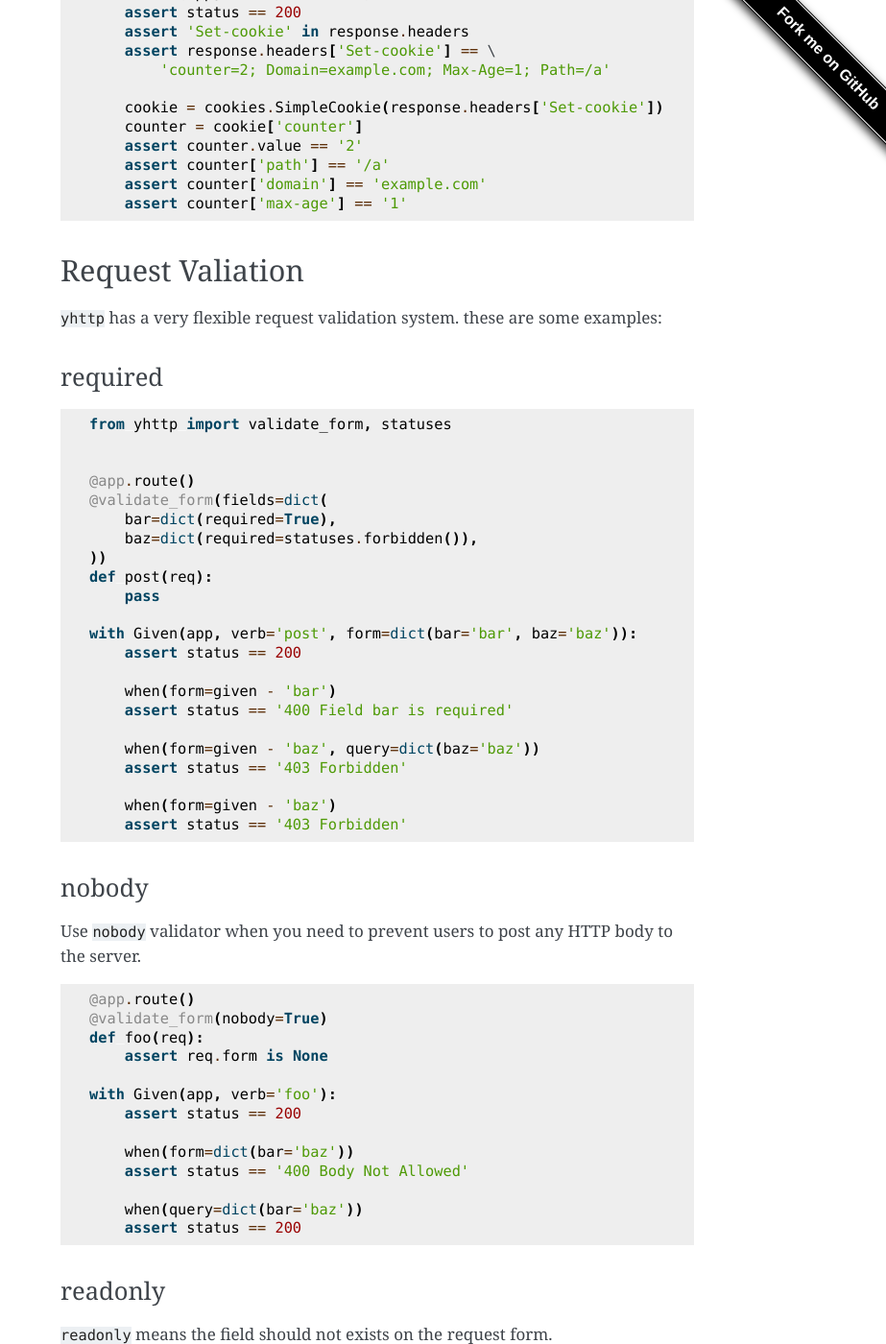
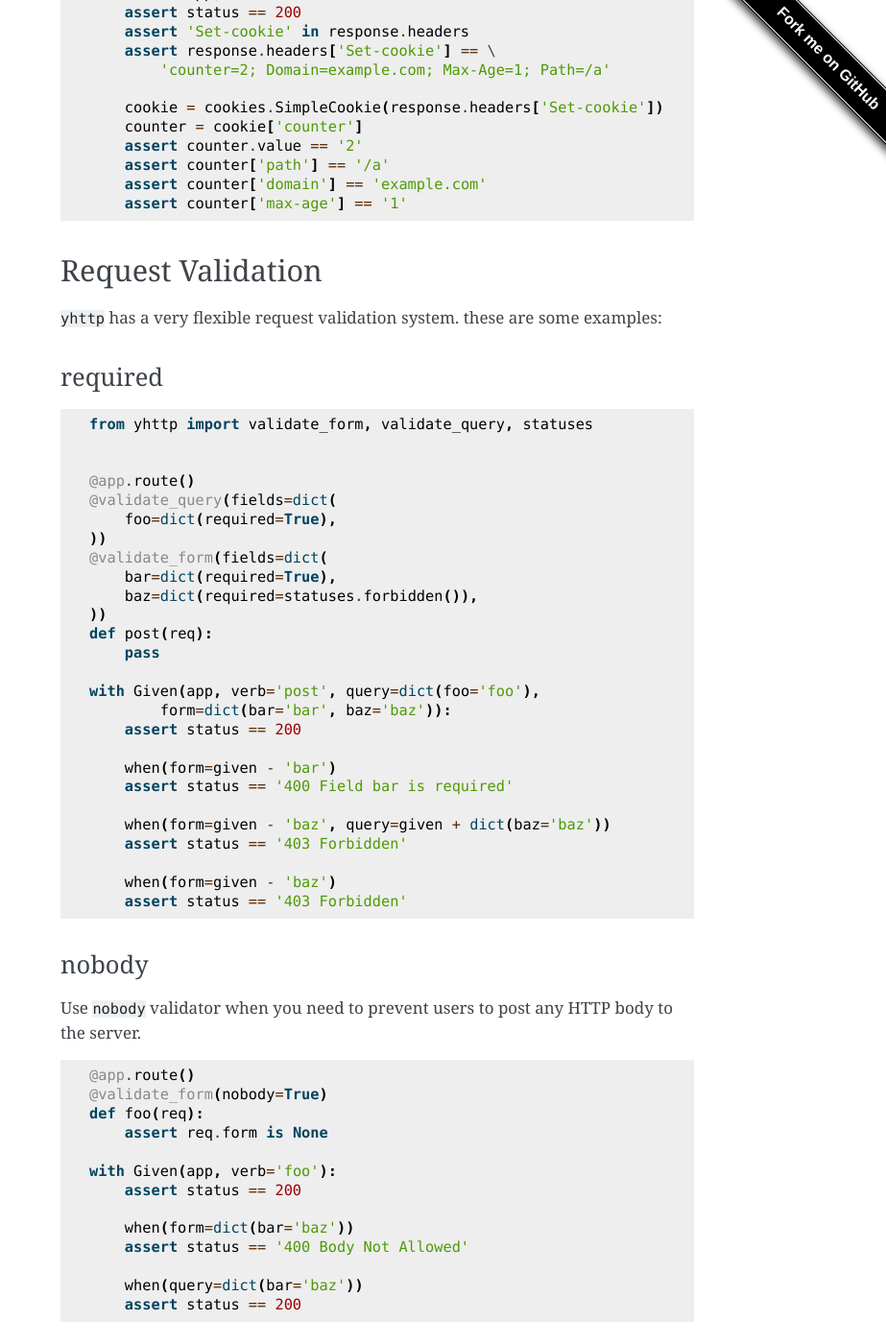
Before and after one commit to yhttp/yhttp, a Sphinx documentation site: the page built from sphinx/cookbook.rst, in a window 1280 px wide and 1400 px high, scrolled down 6080 px. Shown: the whole window at 96% size, without its empty margins (357-1280 px from the left). Built offline with Sphinx 7.4.7, drawn with Linux system fonts in a browser that asks for light colours; some of the changed text lies outside the part shown.

Commit message:
Fix: documentation aligned with v4.0

```diff
--- a/sphinx/cookbook.rst
+++ b/sphinx/cookbook.rst
@@ -411,8 +411,8 @@ Test:
 
 .. _cookbook-validation:
 
-Request Valiation
------------------
+Request Validation
+------------------
 
 ``yhttp`` has a very flexible request validation system. these are some
 examples:
@@ -429,10 +429,13 @@ required
 
 .. testcode:: cookbook/validation/required
 
-   from yhttp import validate_form, statuses
+   from yhttp import validate_form, validate_query, statuses
 
 
    @app.route()
+   @validate_query(fields=dict(
+       foo=dict(required=True),
+   ))
    @validate_form(fields=dict(
        bar=dict(required=True),
        baz=dict(required=statuses.forbidden()),
@@ -440,13 +443,14 @@ required
    def post(req):
        pass
 
-   with Given(app, verb='post', form=dict(bar='bar', baz='baz')):
+   with Given(app, verb='post', query=dict(foo='foo'),
+           form=dict(bar='bar', baz='baz')):
        assert status == 200
 
        when(form=given - 'bar')
        assert status == '400 Field bar is required'
 
-       when(form=given - 'baz', query=dict(baz='baz'))
+       when(form=given - 'baz', query=given + dict(baz='baz'))
        assert status == '403 Forbidden'
 
        when(form=given - 'baz')
```
Also changed, not shown: TODO.md (+0 -1 lines), sphinx/apireference.rst (+7 -4 lines), 3 other files.
